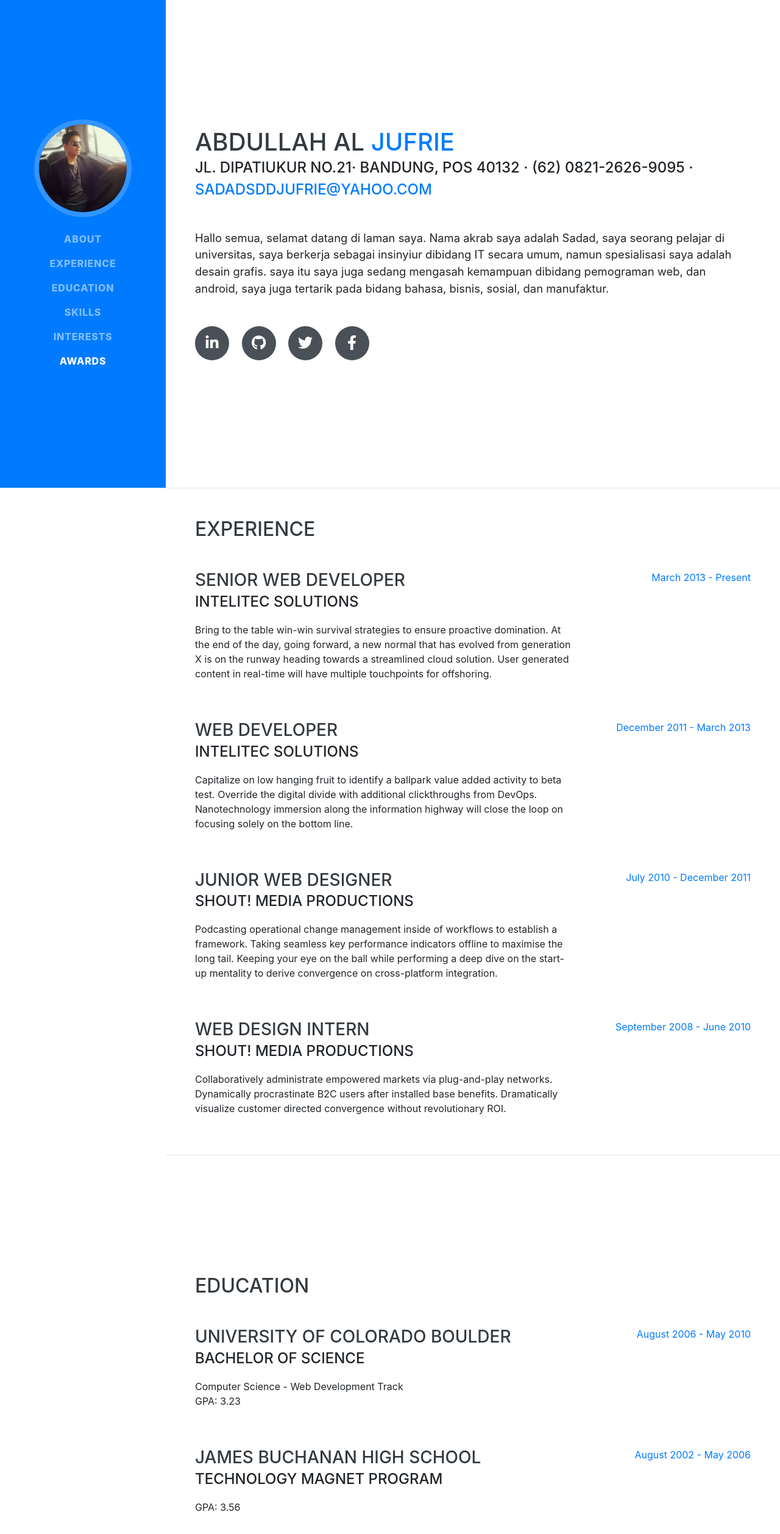
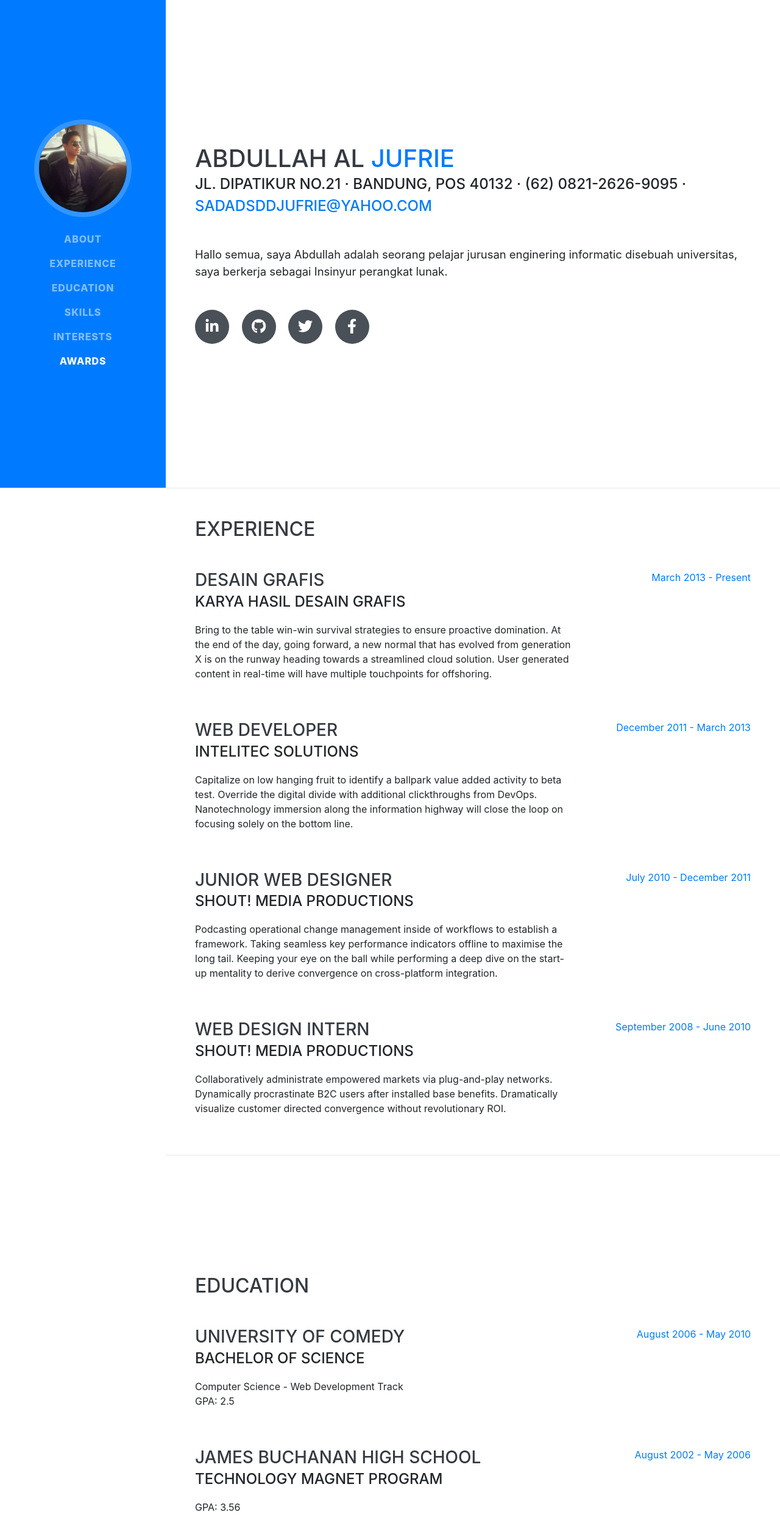
Before and after one commit to sadad02/MyCV-latihan, a website with bundled scripts: page index.html in a window 1280 px wide. Shown: the top 2516 px of the page at 61% size. Built offline with nearby package versions, Linux system fonts and the light colour scheme; a web font is replaced by a local one.

Commit message:
Add files via upload

```diff
--- a/index.html
+++ b/index.html
@@ -27,7 +27,7 @@
 
   <nav class="navbar navbar-expand-lg navbar-dark bg-primary fixed-top" id="sideNav">
     <a class="navbar-brand js-scroll-trigger" href="#page-top">
-      <span class="d-block d-lg-none">Clarence Taylor</span>
+      <span class="d-block d-lg-none">Abdullah Al Jufrie</span>
       <span class="d-none d-lg-block">
         <img class="img-fluid img-profile rounded-circle mx-auto mb-2" src="img/profile2.jpg" alt="">
       </span>
@@ -66,10 +66,10 @@
         <h1 class="mb-0">Abdullah Al
           <span class="text-primary">Jufrie</span>
         </h1>
-        <div class="subheading mb-5">Jl. Dipatiukur No.21· Bandung, POS 40132 · (62) 0821-2626-9095 ·
+        <div class="subheading mb-5">Jl. Dipatikur No.21 · Bandung, POS 40132 · (62) 0821-2626-9095 ·
           <a href="sadadsddjufrie@yahoo.com">sadadsddjufrie@yahoo.com</a>
         </div>
-        <p class="lead mb-5">Hallo semua, selamat datang di laman saya. Nama akrab saya adalah Sadad, saya seorang pelajar di universitas, saya berkerja sebagai insinyiur dibidang IT secara umum, namun spesialisasi saya adalah desain grafis. saya itu saya juga sedang mengasah kemampuan dibidang pemograman web, dan android, saya juga tertarik pada bidang bahasa, bisnis, sosial, dan manufaktur.</p>
+        <p class="lead mb-5">Hallo semua, saya Abdullah adalah seorang pelajar jurusan enginering informatic disebuah universitas, saya berkerja sebagai Insinyur perangkat lunak.</p>
         <div class="social-icons">
           <a href="#">
             <i class="fab fa-linkedin-in"></i>
@@ -95,8 +95,8 @@
 
         <div class="resume-item d-flex flex-column flex-md-row justify-content-between mb-5">
           <div class="resume-content">
-            <h3 class="mb-0">Senior Web Developer</h3>
-            <div class="subheading mb-3">Intelitec Solutions</div>
+            <h3 class="mb-0">Desain Grafis</h3>
+            <div class="subheading mb-3">Karya hasil desain grafis</div>
             <p>Bring to the table win-win survival strategies to ensure proactive domination. At the end of the day, going forward, a new normal that has evolved from generation X is on the runway heading towards a streamlined cloud solution. User generated content in real-time will have multiple touchpoints for offshoring.</p>
           </div>
           <div class="resume-date text-md-right">
@@ -149,10 +149,10 @@
 
         <div class="resume-item d-flex flex-column flex-md-row justify-content-between mb-5">
           <div class="resume-content">
-            <h3 class="mb-0">University of Colorado Boulder</h3>
+            <h3 class="mb-0">University of Comedy</h3>
             <div class="subheading mb-3">Bachelor of Science</div>
             <div>Computer Science - Web Development Track</div>
-            <p>GPA: 3.23</p>
+            <p>GPA: 2.5</p>
           </div>
           <div class="resume-date text-md-right">
             <span class="text-primary">August 2006 - May 2010</span>
```
